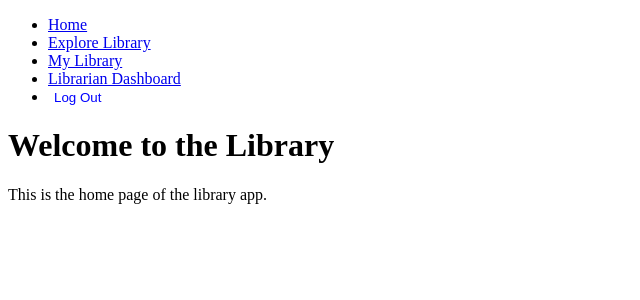
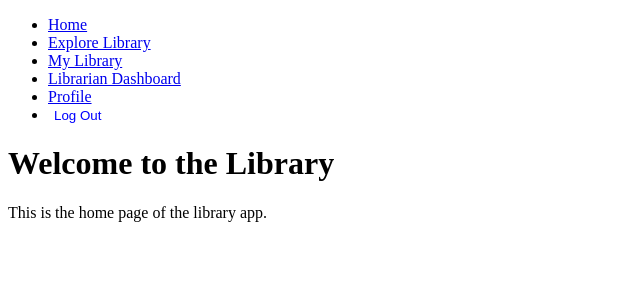
Before and after one commit to notjup1ter/textbook-rental-app, a Django app: page / in a window 1280 px wide. Shown: the top 300 px of the page, without its empty margins (0-640 px from the left). Run offline with Django 3.2, Linux system fonts and the light colour scheme; a user stored in the database is signed in; data comes from the database, SQL or seed files in the repository; both versions use the stored data as it was after the commit.

Commit message:
profile pictures can now be uploaded onto aws s3 storage and can be seen once uploaded

```diff
--- a/library/admin.py
+++ b/library/admin.py
@@ -13,7 +13,7 @@ class ApprovedLibrarianEmailAdmin(admin.ModelAdmin):
 
 @admin.register(Profile)
 class ProfileAdmin(admin.ModelAdmin):
-    list_display = ('user', 'role')
+    list_display = ('user', 'role', 'profile_picture')
     search_fields = ('user__username', 'user__email')
     list_filter = ('role',)
 
--- a/library/forms.py
+++ b/library/forms.py
@@ -9,3 +9,9 @@ class CustomUserCreationForm(UserCreationForm):
     class Meta:
         model = User
         fields = ("username", "email", "password1", "password2")
+
+
+class ProfileForm(forms.ModelForm):
+    class Meta:
+        model = Profile
+        fields = ("profile_picture",)
--- a/library/models.py
+++ b/library/models.py
@@ -22,6 +22,7 @@ class Profile(models.Model):
     )
     user = models.OneToOneField(User, on_delete=models.CASCADE)
     role = models.CharField(max_length=10, choices=USER_ROLES, default='patron')
+    profile_picture = models.FileField(upload_to='profile_pictures/', blank=True, null=True)
 
     def __str__(self):
         return f"{self.user.username} - {self.role}"
--- a/library/templates/library/base.html
+++ b/library/templates/library/base.html
@@ -17,6 +17,9 @@
                     <li><a href="{% url 'librarian_dashboard' %}">Librarian Dashboard</a></li>
                 {% endif %}
                 <li>
+                    <a href="{% url 'profile' %}">Profile</a>
+                </li>
+                <li>
                     <a href="{% url 'account_logout' %}">
                         <button type="submit" style="background:none; border:none; color:blue; cursor:pointer;"> Log Out</button>
                     </a>
--- a/library/urls.py
+++ b/library/urls.py
@@ -11,4 +11,5 @@ urlpatterns = [
     path('login/', auth_views.LoginView.as_view(template_name='registration/login.html'), name='login'),
     path('logout/', views.custom_logout, name='logout'),
     path('redirect/', views.assign_role, name='redirect'),
+    path('profile/', views.profile, name='profile'),
 ]
--- a/library/views.py
+++ b/library/views.py
@@ -3,7 +3,7 @@ from django.contrib.auth.models import Group
 from .models import Book, UserLibrary, Profile, ApprovedLibrarianEmail
 from django.contrib.auth.decorators import login_required
 from django.contrib.auth import logout, login
-from .forms import CustomUserCreationForm
+from .forms import CustomUserCreationForm, ProfileForm
 
 def home(request):
     return render(request, 'library/home.html')
@@ -87,3 +87,17 @@ def librarian_dashboard(request):
             return redirect('librarian_dashboard')
 
     return render(request, 'library/librarian_dashboard.html', {'books': books})
+
+@login_required
+def profile(request):
+    profile = request.user.profile
+
+    if request.method == 'POST':
+        form = ProfileForm(request.POST, request.FILES, instance=profile)
+        if form.is_valid():
+            form.save()
+            return redirect('profile')
+    else:
+        form = ProfileForm(instance = profile)
+
+    return render(request, "library/profilepage.html", {'form': form, 'profile': profile})
```
Also changed, not shown: library/templates/library/profilepage.html (added, +17 -0 lines), myproject/settings.py (+19 -1 lines), db.sqlite3, library/migrations/0006_profile_profile_picture.py (added).
